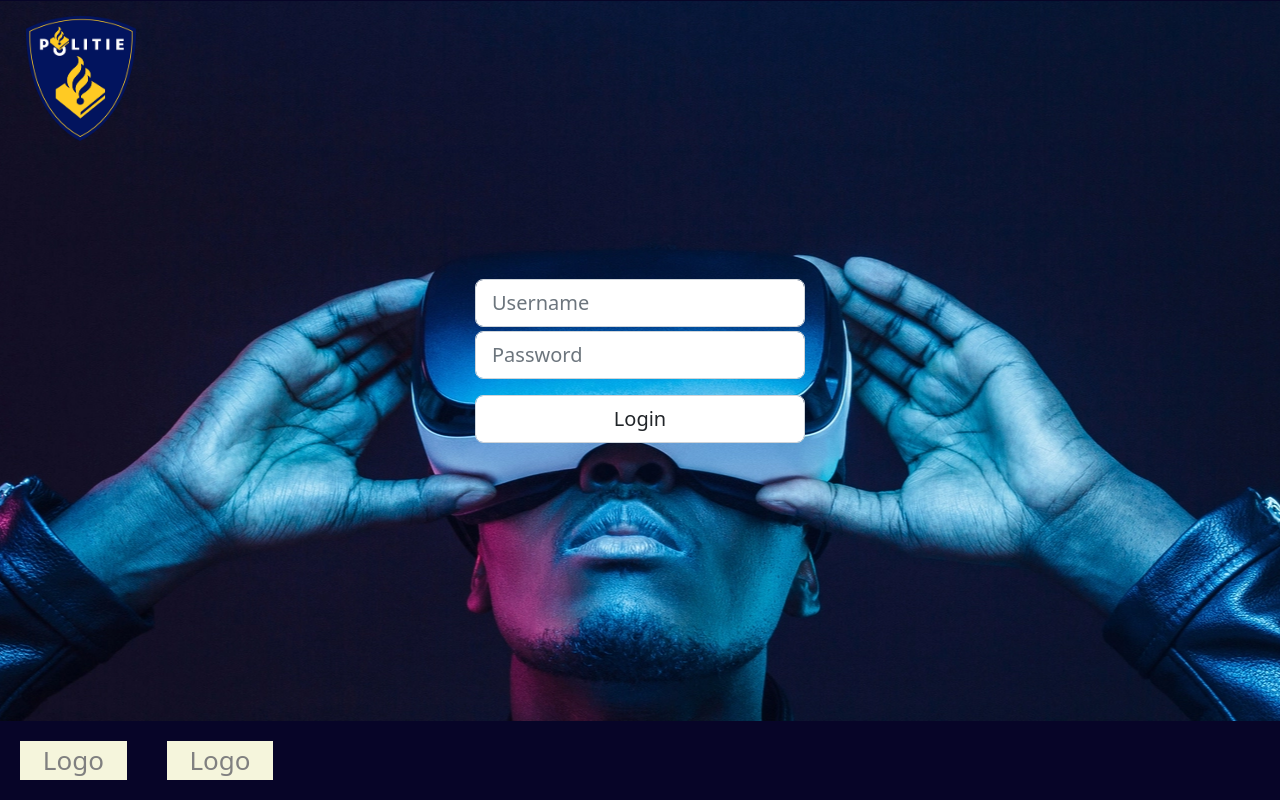
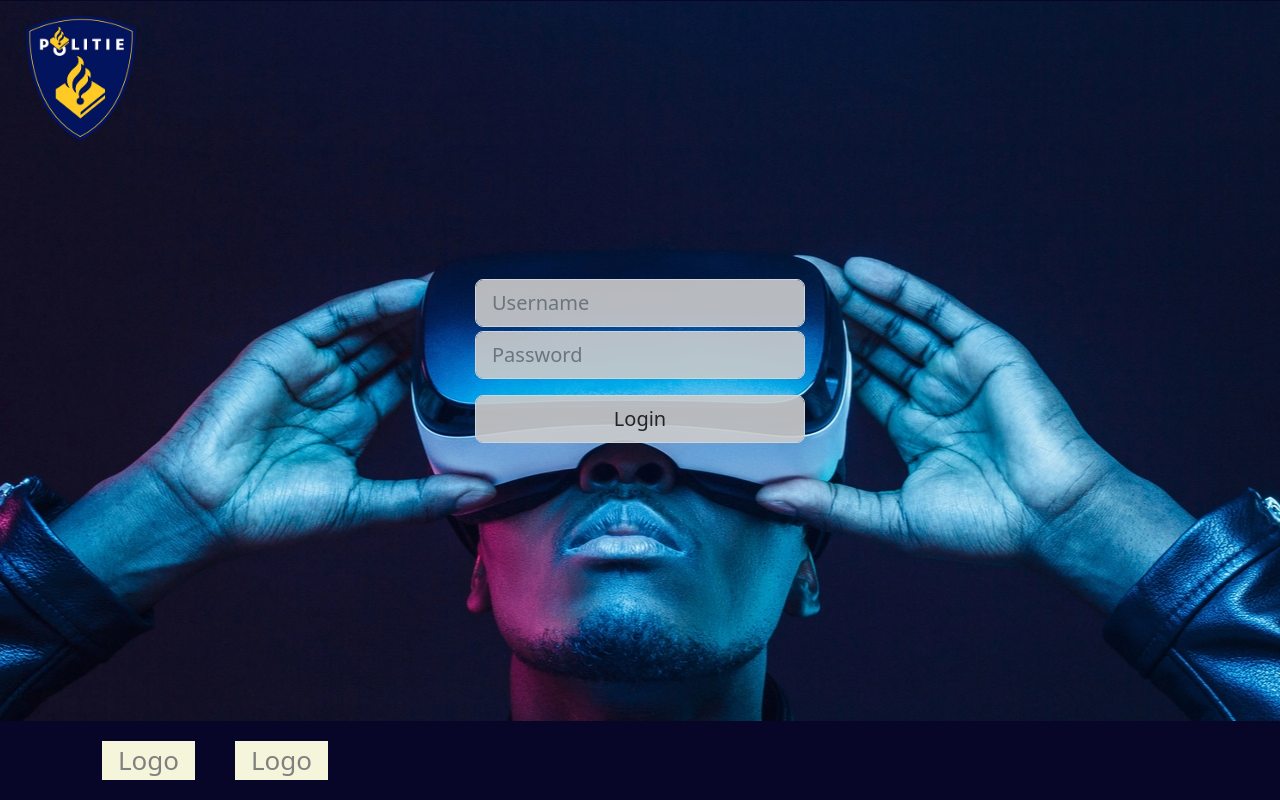
Before and after one commit to luuksg12/ForensicDashboard, a React (Create React App) app: page / in a window 1280 px wide. Built offline with nearby package versions, Linux system fonts and the light colour scheme.

Commit message:
Multipage functionality

```diff
--- a/package.json
+++ b/package.json
@@ -9,6 +9,7 @@
     "bootstrap": "^5.2.1",
     "react": "^18.2.0",
     "react-dom": "^18.2.0",
+    "react-router-dom": "^6.4.2",
     "react-scripts": "5.0.1",
     "web-vitals": "^2.1.4"
   },
--- a/src/App.js
+++ b/src/App.js
@@ -1,12 +1,19 @@
+import { BrowserRouter as Router, Route, Link, Routes} from "react-router-dom";
 import './App.css';
 import Login from './pages/Login';
+import Sessions from './pages/Sessions';
 
 function App() {
   return (
     <div className="App">
-      <header className="App-header">
-        <Login></Login>
-      </header>
+      <div className="App-header">
+        <Router>
+          <Routes>
+            <Route exact path="/" element={<Login/>} />
+            <Route exact path="sessions" element={<Sessions />} />
+          </Routes>
+        </Router>
+      </div>
     </div>
   );
 }
--- a/src/pages/Login.css
+++ b/src/pages/Login.css
@@ -11,12 +11,9 @@
     width: 100%;
     padding: 0;
 }
-.login{
-
-
-}
-.input{
-    background-color: red;
+.input-background{
+    background-color: #CBCBCBE6 !important;
+    border-radius: 20%;
 }
 .logo{
     margin:20px;
--- a/src/pages/Login.js
+++ b/src/pages/Login.js
@@ -1,7 +1,10 @@
 import React, {useState} from "react";
+import Sessions from "./Sessions";
+import { Link } from 'react-router-dom';
 import "./Login.css"
 
 function Login (){
+
   const [logoList, setlogoList] = useState(
     //placeholder data
     [
@@ -22,12 +25,13 @@ function Login (){
         <div class="politie"></div>
           <div class="row-9 main d-flex align-items-center justify-content-center">
             <div class="d-flex flex-column">
-              <input class="form-control form-control-lg" type="text" placeholder="Username"></input>
-              <input class="form-control form-control-lg mt-1" type="text" placeholder="Password"></input>
-              <input class="form-control form-control-lg mt-3" type="submit" value="Login"></input>
+              <input class="input-background form-control form-control-lg" type="text" placeholder="Username"></input>
+              <input class="input-background form-control form-control-lg mt-1" type="text" placeholder="Password"></input>
+
+              <Link to="/sessions" style={{ textDecoration: 'none' }}><input class="input-background form-control form-control-lg mt-3" type="submit" value="Login"></input></Link>
             </div>
           </div>
-          <div class="bottombar row-3">
+          <div class="bottombar row-3 container">
             {logos}
           </div>
       </div>
--- /dev/null
+++ b/src/pages/Sessions.js
@@ -0,0 +1,14 @@
+import React, {useState} from "react";
+import "./Login.css"
+
+function Sessions (){
+
+  //mapping data and storing in evidence variable
+    return (
+      <div class="container-fluid p-0">
+        asdawda
+      </div>
+    )
+  }
+
+export default Sessions;
```
Also changed, not shown: src/pages/Sessions.css (added), 1 other file (tests, documents, lock files or other folders).
